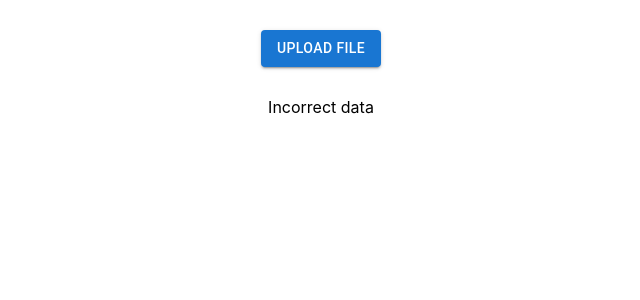
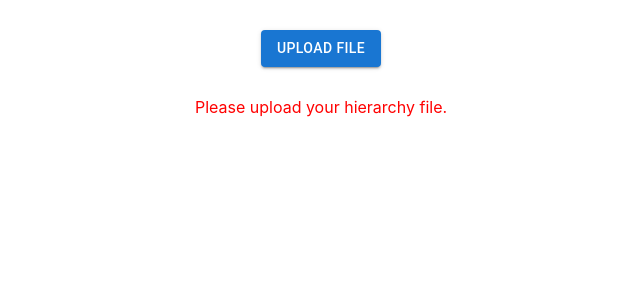
Before and after one commit to Moonflakes/hierarchy-graph, a React (Create React App) app: page / in a window 1280 px wide. Shown: the top 300 px of the page, without its empty margins (319-959 px from the left). Built offline with nearby package versions, Linux system fonts and the light colour scheme; the HTML template or start-up script is replaced by a standard one.

Commit message:
set tools

```diff
--- a/src/App.js
+++ b/src/App.js
@@ -1,17 +1,21 @@
 import React, { useState, useRef } from "react";
 import TreeNodeRoot from "./components/Tree";
-import { nest } from "d3-collection";
 import { GraphContext } from "./GraphContext";
 import { Grid, Button } from "@mui/material";
 
 import Papa from "papaparse";
 import Chart from "./components/LineChart";
+import { getHierarchy, verifData } from "./Tools";
 
 function App() {
-  // State to store parsed data
-  const [parsedData, setParsedData] = useState([]);
+  // Init states
+  const [verifHierarchy, setVerifHierarchy] = useState(
+    "Please upload your hierarchy file."
+  );
+  const [hierarchy, setHierarchy] = useState([]);
   const [dataGraph, setDataGraph] = useState({});
 
+  // Use ref to associate button component click to input change
   const inputRef = useRef();
 
   const changeHandler = (event) => {
@@ -20,74 +24,15 @@ function App() {
       header: true,
       skipEmptyLines: true,
       complete: function (results) {
-        // Parsed Data Response in array format
-        setParsedData(results.data);
+        // Verif data
+        setVerifHierarchy(verifData(results.data));
+        // Parsed Data Response in array hierarchy
+        verifHierarchy && setHierarchy([...getHierarchy(results.data, 1)]);
       },
     });
+    //Reset input value
+    event.target.value = null;
   };
-
-  const getCumulData = (data, key) => {
-    const dateEntries = nest()
-      .key((d) => {
-        return d.date;
-      })
-      .entries(data);
-
-    return dateEntries.map((date) =>
-      date.values.reduce(
-        (acc, curr) => {
-          return {
-            date: curr.date,
-            value: acc.value + parseInt(curr.ventes),
-          };
-        },
-        { value: 0 }
-      )
-    );
-  };
-
-  //Setup hierarchy
-  const getHierarchy = (data, i) => {
-    const verifData = data.filter((d) => {
-      const hasLevels = Object.keys(d).filter((key) =>
-        key.match(/^niveau_\d+$/)
-      ).length;
-      const hasDate = Object.keys(d).includes("date");
-      const hasValue = Object.keys(d).includes("ventes");
-      return hasLevels > 0 && hasValue && hasDate;
-    }).length;
-
-    if (verifData === 0) return -1;
-
-    const nbLevel = data.reduce((acc, curr) => {
-      const accNbLevels = Object.keys(acc).filter((key) =>
-        key.includes("niveau")
-      ).length;
-      const currNbLevels = Object.keys(curr).filter((key) =>
-        key.includes("niveau")
-      ).length;
-      return accNbLevels > currNbLevels ? accNbLevels : currNbLevels;
-    }, 0);
-
-    var entries = nest()
-      .key((d) => {
-        return d[`niveau_${i}`];
-      })
-      .entries(data);
-
-    if (nbLevel >= i) {
-      entries = entries.map((e) => {
-        return {
-          ...e,
-          values: nbLevel === i ? e.values : getHierarchy(e.values, i + 1),
-          cumul: getCumulData(e.values, e.key),
-        };
-      });
-    }
-    return entries;
-  };
-
-  const hierarchy = getHierarchy(parsedData, 1);
 
   //Setup data graph context
   const graphContextValues = {
@@ -98,10 +43,10 @@ function App() {
   return (
     <div className="App">
       {/* File Uploader */}
-      <Grid container justifyContent="center" >
-        <Grid item style={{margin: "30px"}}>
+      <Grid container justifyContent="center">
+        <Grid item style={{ margin: "30px" }}>
           <Button
-          variant="contained"
+            variant="contained"
             component="label"
             onKeyDown={(e) => e.keyCode === 32 && inputRef.current?.click()}
           >
@@ -120,15 +65,20 @@ function App() {
 
       <GraphContext.Provider value={graphContextValues}>
         <Grid container>
-          {hierarchy === -1 ? (
-            <Grid item style={{ textAlign: "center" }} xs={12}>
-              Incorrect data
-            </Grid>
+          {verifHierarchy !== 1 ? (
+            <>
+              {/* Error sentence */}
+              <Grid item style={{ textAlign: "center", color: "red" }} xs={12}>
+                {verifHierarchy}
+              </Grid>
+            </>
           ) : (
             <>
+              {/* Hierarchy list */}
               <Grid item xs={12} md={4}>
                 <TreeNodeRoot data={hierarchy} />
               </Grid>
+              {/* Node graph data */}
               <Grid item xs={12} md={8}>
                 <Chart />
               </Grid>
--- /dev/null
+++ b/src/Tools.js
@@ -0,0 +1,132 @@
+import { nest } from "d3-collection";
+
+const getCumulData = (data, key) => {
+  const dateEntries = nest()
+    .key((d) => {
+      return d.date;
+    })
+    .entries(data);
+
+  return dateEntries.map((date) =>
+    date.values.reduce(
+      (acc, curr) => {
+        return {
+          date: curr.date,
+          value: acc.value + parseInt(curr.ventes),
+        };
+      },
+      { value: 0 }
+    )
+  );
+};
+
+const hasDuplicates = (array) => {
+    return new Set(array).size !== array.length;
+};
+
+const isWellFormatted = ({ value, key, regexKey, regexValue }) => {
+    if (key.match(regexKey)) {
+        if (typeof value !== "string") return false;
+        if (key === "date" && value.match(regexValue) && isNaN(Date.parse(value)))
+        return false;
+        if (key === "ventes" && !value.match(regexValue)) return false;
+    }
+    return true;
+};
+
+// VERIFICATIONS
+// data exist
+// has good labels,
+// level is string,
+// date is valid date and is string dd/mm/yyyy,
+// value is number
+// there is one date label
+// there is one value label
+// there is one of each level label
+export const verifData = (data) => {
+  if (!data.length) return "Please upload your hierarchy file.";
+
+  for (let i = 0; i < data.length; i++) {
+    const levelsLabels = Object.keys(data[i]).filter((key) =>
+      key.match(/^niveau_\d+$/)
+    );
+    const hasLevelsLabels = !!levelsLabels.length;
+    if (!hasLevelsLabels)
+      return 'Level labels are not well formatted -> like "niveau_n+i"';
+    const hasDuplicatesLevelsLabels = hasDuplicates(levelsLabels);
+    if (hasDuplicatesLevelsLabels)
+      return "Level labels are duplicated, you must have one value for each product";
+
+    const dateLabel = Object.keys(data[i]).filter((key) => key === "date");
+    const hasDateLabel = !!dateLabel.length;
+    if (!hasDateLabel) return 'Date label is not well formatted -> like "date"';
+    const hasDuplicatesDateLabel = hasDuplicates(dateLabel);
+    if (hasDuplicatesDateLabel)
+      return "Date label is duplicated, you must have one value for each product";
+
+    const valueLabel = Object.keys(data[i]).filter((key) => key === "ventes");
+    const hasValueLabel = !!valueLabel.length;
+    if (!hasValueLabel)
+      return 'Value label is not well formatted -> like "ventes"';
+    const hasDuplicatesValueLabel = hasDuplicates(valueLabel);
+    if (hasDuplicatesValueLabel)
+      return "Value label is duplicated, you must have one value for each product";
+
+    let levelValueIsString;
+    let dateValueIsWellFormatted;
+    let valueIsNumber;
+    for (const [key, value] of Object.entries(data[i])) {
+      levelValueIsString = isWellFormatted({
+        key,
+        value,
+        regexKey: /^niveau_\d+$/,
+      });
+      if (!levelValueIsString) return "Levels are not type of string";
+      dateValueIsWellFormatted = isWellFormatted({
+        key,
+        value,
+        regexKey: /^date$/,
+        regexValue: /^\d{1,2}\/\d{1,2}\/\d{4}$/,
+      });
+      if (!dateValueIsWellFormatted)
+        return 'Dates are invalid or not formatted like "dd/mm/yyyy" string';
+      valueIsNumber = isWellFormatted({
+        key,
+        value,
+        regexKey: /^ventes$/,
+        regexValue: /^\d+$/,
+      });
+      if (!valueIsNumber) return "Values are not numbers";
+    }
+  }
+  return 1;
+};
+
+export const getHierarchy = (data, i) => {
+  const nbLevel = data.reduce((acc, curr) => {
+    const accNbLevels = Object.keys(acc).filter((key) =>
+      key.includes("niveau")
+    ).length;
+    const currNbLevels = Object.keys(curr).filter((key) =>
+      key.includes("niveau")
+    ).length;
+    return accNbLevels > currNbLevels ? accNbLevels : currNbLevels;
+  }, 0);
+
+  var entries = nest()
+    .key((d) => {
+      return d[`niveau_${i}`];
+    })
+    .entries(data);
+
+  if (nbLevel >= i) {
+    entries = entries.map((e) => {
+      return {
+        ...e,
+        values: nbLevel === i ? e.values : getHierarchy(e.values, i + 1),
+        cumul: getCumulData(e.values, e.key),
+      };
+    });
+  }
+  return entries;
+};
```
